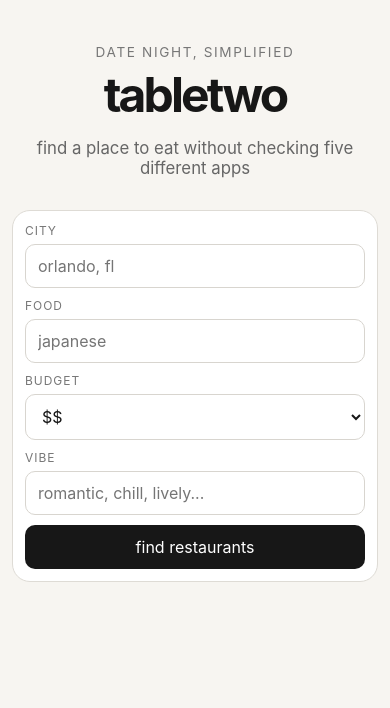
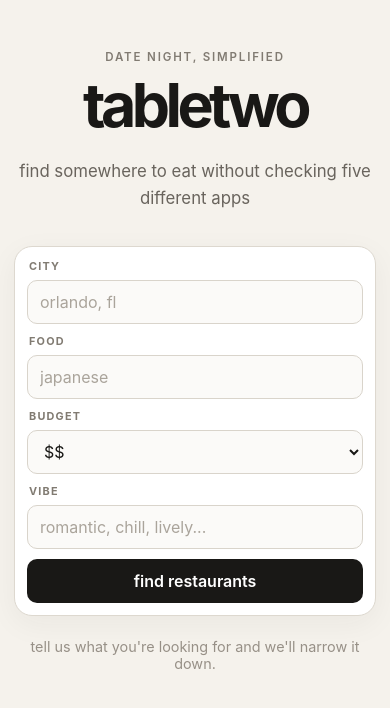
Before and after one commit to abnahomm/tabletwo, a React (Vite) app in the folder frontend/: page / in a window 390 px wide. Shown: the top 708 px of the page. Built offline with nearby package versions, Linux system fonts and the light colour scheme.

Commit message:
add maps and tiktok restaurant links

```diff
--- a/frontend/src/App.css
+++ b/frontend/src/App.css
@@ -1,7 +1,15 @@
 :root {
-  font-family: Inter, system-ui, sans-serif;
-  color: #171717;
-  background: #f7f5f1;
+  font-family:
+    Inter,
+    -apple-system,
+    BlinkMacSystemFont,
+    "Segoe UI",
+    sans-serif;
+
+  color: #191816;
+  background: #f5f2ec;
+  font-synthesis: none;
+  text-rendering: optimizeLegibility;
 }
 
 * {
@@ -12,6 +20,7 @@ body {
   margin: 0;
   min-width: 320px;
   min-height: 100vh;
+  background: #f5f2ec;
 }
 
 button,
@@ -20,120 +29,172 @@ select {
   font: inherit;
 }
 
+button {
+  border: 0;
+}
+
 .page {
-  width: min(1100px, calc(100% - 40px));
+  width: min(1120px, calc(100% - 40px));
   margin: 0 auto;
-  padding: 72px 0;
+  padding: 76px 0 60px;
 }
 
 .hero {
-  max-width: 760px;
-  margin: 0 auto 72px;
+  max-width: 920px;
+  margin: 0 auto 68px;
   text-align: center;
 }
 
 .eyebrow {
-  margin: 0 0 12px;
-  font-size: 0.85rem;
-  letter-spacing: 0.12em;
+  margin: 0 0 14px;
+  font-size: 0.72rem;
+  font-weight: 600;
+  letter-spacing: 0.16em;
   text-transform: uppercase;
-  color: #777;
+  color: #817b72;
 }
 
 .hero h1 {
   margin: 0;
-  font-size: clamp(3rem, 8vw, 5.8rem);
-  line-height: 0.95;
-  letter-spacing: -0.06em;
+  font-size: clamp(3.8rem, 9vw, 7rem);
+  font-weight: 650;
+  line-height: 0.92;
+  letter-spacing: -0.075em;
 }
 
 .subtitle {
-  margin: 20px auto 32px;
-  max-width: 520px;
-  color: #666;
+  margin: 24px auto 34px;
+  max-width: 540px;
   font-size: 1.05rem;
+  line-height: 1.6;
+  color: #69645d;
 }
 
 .search-form {
   display: grid;
-  grid-template-columns: 1.3fr 1fr 0.7fr 1.3fr auto;
+  grid-template-columns: 1.2fr 1fr 0.55fr 1.35fr auto;
   gap: 10px;
   align-items: end;
+
   padding: 12px;
-  background: white;
-  border: 1px solid #dedbd5;
+  background: #fff;
+  border: 1px solid #ddd8cf;
   border-radius: 18px;
+
+  box-shadow: 0 8px 30px rgba(44, 39, 32, 0.05);
 }
 
 .field {
   display: flex;
   flex-direction: column;
-  gap: 6px;
+  gap: 7px;
   text-align: left;
 }
 
 .field label {
-  font-size: 0.75rem;
-  color: #777;
+  padding-left: 2px;
+  font-size: 0.68rem;
+  font-weight: 650;
+  letter-spacing: 0.11em;
   text-transform: uppercase;
-  letter-spacing: 0.08em;
+  color: #817b72;
 }
 
 .field input,
 .field select {
   width: 100%;
-  padding: 11px 12px;
-  border: 1px solid #d8d5cf;
+  height: 44px;
+  padding: 0 12px;
+
+  border: 1px solid #d9d4cb;
   border-radius: 10px;
-  background: #fff;
-  color: #171717;
+
+  background: #fbfaf8;
+  color: #191816;
+
   outline: none;
+  transition:
+    border-color 0.15s ease,
+    background 0.15s ease;
+}
+
+.field input::placeholder {
+  color: #aaa49b;
 }
 
 .field input:focus,
 .field select:focus {
-  border-color: #8e8a84;
+  border-color: #8f887e;
+  background: #fff;
 }
 
 .search-button {
-  border: 0;
+  height: 44px;
+  padding: 0 20px;
+
   border-radius: 10px;
-  padding: 12px 18px;
-  background: #171717;
-  color: white;
+  background: #191816;
+  color: #fff;
+
+  font-weight: 600;
+  white-space: nowrap;
   cursor: pointer;
-  white-space: nowrap;
+
+  transition:
+    background 0.15s ease,
+    transform 0.15s ease;
 }
 
 .search-button:hover {
-  background: #2d2d2d;
+  background: #33312e;
+}
+
+.search-button:active {
+  transform: translateY(1px);
+}
+
+.search-button:disabled {
+  opacity: 0.55;
+  cursor: wait;
 }
 
 .error {
   margin-top: 16px;
-  color: #a13c3c;
+  font-size: 0.9rem;
+  color: #a13f3f;
 }
 
 .results {
-  padding-bottom: 40px;
+  padding-bottom: 30px;
 }
 
 .results-heading {
   display: flex;
-  align-items: end;
+  align-items: flex-end;
   justify-content: space-between;
   gap: 20px;
-  margin-bottom: 18px;
+  margin-bottom: 20px;
+}
+
+.results-label {
+  margin: 0 0 5px;
+  font-size: 0.7rem;
+  font-weight: 650;
+  text-transform: uppercase;
+  letter-spacing: 0.12em;
+  color: #918b82;
 }
 
 .results-heading h2 {
   margin: 0;
-  font-size: 1.8rem;
+  font-size: 2rem;
+  letter-spacing: -0.035em;
 }
 
-.results-heading p {
+.results-heading > p {
   margin: 0;
-  color: #777;
+  font-size: 0.9rem;
+  color: #777168;
 }
 
 .restaurant-grid {
@@ -143,90 +204,159 @@ select {
 }
 
 .restaurant-card {
-  padding: 22px;
-  background: white;
-  border: 1px solid #dedbd5;
-  border-radius: 16px;
+  min-width: 0;
+  padding: 23px;
+
+  background: #fff;
+  border: 1px solid #ddd8cf;
+  border-radius: 15px;
+
+  transition:
+    transform 0.15s ease,
+    border-color 0.15s ease;
+}
+
+.restaurant-card:hover {
+  transform: translateY(-2px);
+  border-color: #c6c0b7;
 }
 
 .card-top {
   display: flex;
   justify-content: space-between;
-  gap: 16px;
   align-items: flex-start;
+  gap: 20px;
+}
+
+.ranking {
+  margin: 0 0 7px;
+  font-size: 0.7rem;
+  font-weight: 650;
+  color: #969087;
 }
 
 .restaurant-card h3 {
-  margin: 0 0 6px;
-  font-size: 1.25rem;
+  margin: 0 0 7px;
+  font-size: 1.28rem;
+  line-height: 1.25;
+  letter-spacing: -0.025em;
 }
 
-.meta,
-.address {
+.meta {
+  display: flex;
+  gap: 7px;
+  align-items: center;
+
   margin: 0;
-  color: #666;
+  font-size: 0.88rem;
+  color: #69645d;
+}
+
+.score {
+  min-width: 54px;
+  height: 54px;
+
+  display: flex;
+  flex-direction: column;
+  align-items: center;
+  justify-content: center;
+
+  border: 1px solid #d5d0c7;
+  border-radius: 50%;
+
+  background: #faf8f4;
+}
+
+.score span {
+  font-size: 1rem;
+  font-weight: 700;
+  line-height: 1;
+}
+
+.score small {
+  margin-top: 3px;
+  font-size: 0.56rem;
+  text-transform: uppercase;
+  letter-spacing: 0.08em;
+  color: #8f887e;
 }
 
 .address {
-  margin-top: 14px;
-  line-height: 1.5;
-}
-
-.score {
-  min-width: 40px;
-  height: 40px;
-  display: grid;
-  place-items: center;
-  border-radius: 50%;
-  border: 1px solid #cfcac2;
-  font-weight: 700;
+  margin: 17px 0 0;
+  font-size: 0.88rem;
+  line-height: 1.55;
+  color: #777168;
 }
 
 .reasons {
   display: flex;
   flex-wrap: wrap;
-  gap: 8px;
+  gap: 7px;
   margin: 18px 0;
 }
 
 .reasons span {
   padding: 6px 9px;
+
   border-radius: 999px;
-  background: #f1eee9;
-  font-size: 0.8rem;
-  color: #57534e;
+  background: #f1eee8;
+
+  font-size: 0.73rem;
+  font-weight: 500;
+  color: #5f5a53;
 }
 
-.yelp-link {
-  display: inline-block;
-  color: #171717;
-  font-weight: 600;
-  text-decoration: none;
-  border-bottom: 1px solid #171717;
+.restaurant-links {
+  display: flex;
+  gap: 16px;
+  margin-top: 20px;
 }
 
-.yelp-link:hover {
-  opacity: 0.65;
+.restaurant-links a {
+  color: #191816;
+  font-size: 0.85rem;
+  font-weight: 650;
+  text-decoration: none;
+
+  padding-bottom: 2px;
+  border-bottom: 1px solid #191816;
+
+  transition: opacity 0.15s ease;
 }
 
-@media (max-width: 850px) {
+.restaurant-links a:hover {
+  opacity: 0.55;
+}
+
+.empty-state {
+  margin: -30px 0 0;
+  text-align: center;
+  color: #979087;
+  font-size: 0.9rem;
+}
+
+@media (max-width: 900px) {
   .search-form {
-    grid-template-columns: 1fr 1fr;
+    grid-template-columns: repeat(2, 1fr);
+  }
+
+  .budget-field {
+    grid-column: auto;
   }
 
   .search-button {
     grid-column: 1 / -1;
   }
-
-  .restaurant-grid {
-    grid-template-columns: 1fr;
-  }
 }
 
-@media (max-width: 560px) {
+@media (max-width: 700px) {
   .page {
-    width: min(100% - 24px, 1100px);
-    padding-top: 44px;
+    width: min(100% - 28px, 1120px);
+    padding-top: 50px;
+  }
+
+  .hero {
+    margin-bottom: 52px;
   }
 
   .search-form {
@@ -236,4 +366,10 @@ select {
   .restaurant-grid {
     grid-template-columns: 1fr;
   }
+
+  .results-heading {
+    align-items: flex-start;
+    flex-direction: column;
+    gap: 6px;
+  }
 }
--- a/frontend/src/App.tsx
+++ b/frontend/src/App.tsx
@@ -9,6 +9,8 @@ type Restaurant = {
   reasons: string[];
   address: string;
   yelp_url: string;
+  maps_url: string;
+  tiktok_url: string;
 };
 
 function App() {
@@ -26,6 +28,7 @@ function App() {
 
     setLoading(true);
     setError("");
+    setRestaurants([]);
 
     try {
       const params = new URLSearchParams({
@@ -61,7 +64,7 @@ function App() {
         <h1>tabletwo</h1>
 
         <p className="subtitle">
-          find a place to eat without checking five different apps
+          find somewhere to eat without checking five different apps
         </p>
 
         <form className="search-form" onSubmit={handleSubmit}>
@@ -87,7 +90,7 @@ function App() {
             />
           </div>
 
-          <div className="field">
+          <div className="field budget-field">
             <label>budget</label>
             <select
               value={maxPrice}
@@ -110,7 +113,7 @@ function App() {
             />
           </div>
 
-          <button type="submit" className="search-button">
+          <button className="search-button" type="submit" disabled={loading}>
             {loading ? "searching..." : "find restaurants"}
           </button>
         </form>
@@ -121,44 +124,83 @@ function App() {
       {restaurants.length > 0 && (
         <section className="results">
           <div className="results-heading">
+            <div>
+              <p className="results-label">recommendations</p>
               <h2>your matches</h2>
-            <p>{restaurants.length} restaurants found</p>
+            </div>
+
+            <p>
+              {restaurants.length}{" "}
+              {restaurants.length === 1 ? "restaurant" : "restaurants"} found
+            </p>
           </div>
 
           <div className="restaurant-grid">
-            {restaurants.map((restaurant) => (
+            {restaurants.map((restaurant, index) => (
               <article className="restaurant-card" key={restaurant.yelp_url}>
                 <div className="card-top">
                   <div>
+                    <p className="ranking">#{index + 1}</p>
                     <h3>{restaurant.name}</h3>
+
                     <p className="meta">
-                      {restaurant.rating} ★ · {restaurant.price}
+                      {restaurant.rating} ★
+                      <span>·</span>
+                      {restaurant.price}
                     </p>
                   </div>
 
-                  <span className="score">{restaurant.score}</span>
+                  <div className="score">
+                    <span>{restaurant.score}</span>
+                    <small>match</small>
+                  </div>
                 </div>
 
                 <p className="address">{restaurant.address}</p>
 
+                {restaurant.reasons.length > 0 && (
                   <div className="reasons">
                     {restaurant.reasons.map((reason) => (
                       <span key={reason}>{reason}</span>
                     ))}
                   </div>
+                )}
 
+                <div className="restaurant-links">
                   <a
-                  className="yelp-link"
                     href={restaurant.yelp_url}
                     target="_blank"
                     rel="noreferrer"
                   >
-                  view on yelp
+                    yelp
                   </a>
+
+                  <a
+                    href={restaurant.maps_url}
+                    target="_blank"
+                    rel="noreferrer"
+                  >
+                    maps
+                  </a>
+
+                  <a
+                    href={restaurant.tiktok_url}
+                    target="_blank"
+                    rel="noreferrer"
+                  >
+                    tiktok
+                  </a>
+                </div>
               </article>
             ))}
           </div>
         </section>
+      )}
+
+      {!loading && !error && restaurants.length === 0 && (
+        <p className="empty-state">
+          tell us what you're looking for and we'll narrow it down.
+        </p>
       )}
     </main>
   );
--- a/frontend/src/index.css
+++ b/frontend/src/index.css
@@ -1,3 +1,3 @@
 html {
-  background: #f7f5f1;
+  background: #f5f2ec;
 }
```
Also changed, not shown: 2 other files (tests, documents, lock files or other folders). Lines whose indentation alone changed are shown as unchanged.
